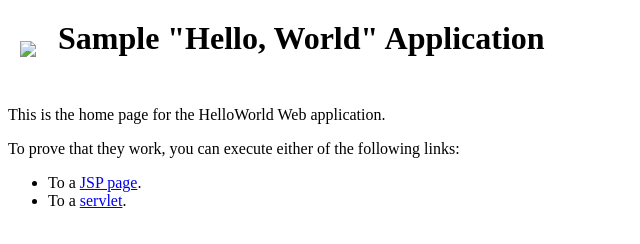
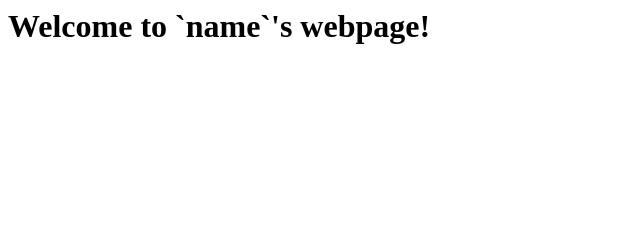
Before and after one commit to eatonphil/owebl, a plain HTML site: page examples/file_server/index.html in a window 1280 px wide. Shown: the whole page, without its empty margins (0-640 px from the left). Drawn offline with Linux system fonts and the light colour scheme.

```diff
--- a/examples/file_server/index.html
+++ b/examples/file_server/index.html
@@ -1,25 +1,8 @@
 <html>
     <head>
-        <title>Sample "Hello, World" Application</title>
+        <title>Good morning, `name`</title>
     </head>
-    <body bgcolor=white>
-
-        <table border="0" cellpadding="10">
-            <tr>
-                <td>
-                    <img src="images/springsource.png">
-                </td>
-                <td>
-                    <h1>Sample "Hello, World" Application</h1>
-                </td>
-            </tr>
-        </table>
-
-        <p>This is the home page for the HelloWorld Web application. </p>
-        <p>To prove that they work, you can execute either of the following links:
-            <ul>
-                <li>To a <a href="hello.jsp">JSP page</a>.
-                <li>To a <a href="hello">servlet</a>.
-            </ul>
+    <body>
+        <h1>Welcome to `name`'s webpage!</h1>
     </body>
 </html>
```
Also changed, not shown: examples/file_server/template.html (deleted, +0 -8 lines), examples/file_server/test.png (added), 9 other files.
